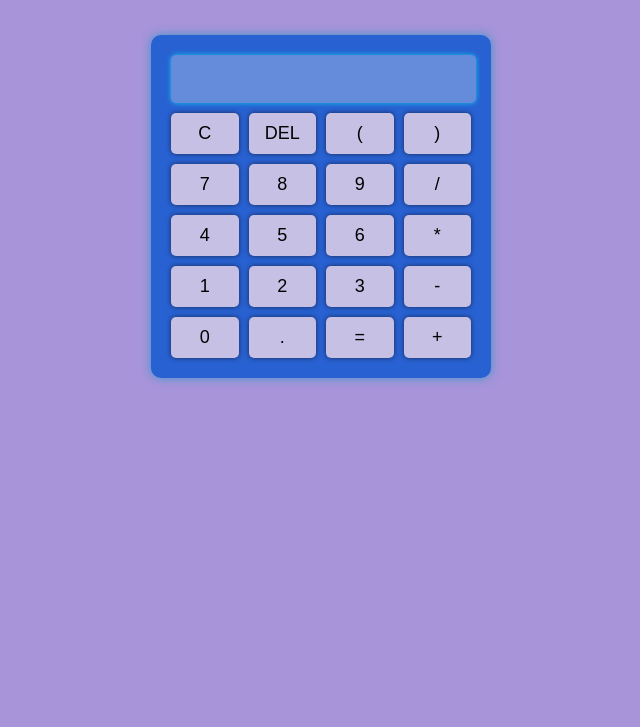
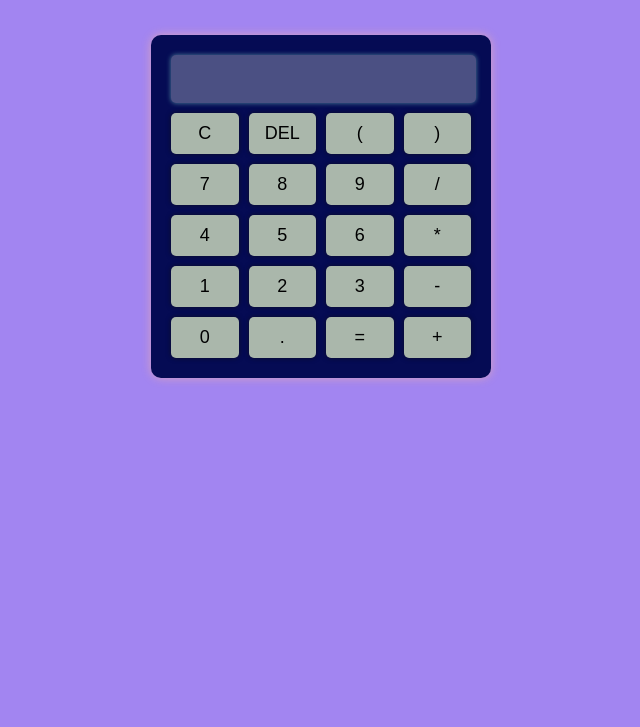
Before and after one commit to sumit-27-07/OASIS_INFOBYTE, a plain HTML site: page calculator web/calc.html in a window 1280 px wide. Shown: the part 73-800 px from the top of the page, without its empty margins (319-959 px from the left). Drawn offline with Linux system fonts and the light colour scheme.

Commit message:
new commit

```diff
--- a/calculator web/style.css
+++ b/calculator web/style.css
@@ -1,13 +1,13 @@
 body {
-    background-color: #6d4ec199;
+    background-color: #6434e999;
     font-family: Arial, sans-serif;
   }
 
   .calculator {
     margin: 50px auto;
     width: 300px;
-    background-color: #2861d2;
-    box-shadow: 0 0 10px rgba(25, 150, 200, 0.768);
+    background-color: rgb(5, 11, 84);
+    box-shadow: 0 0 10px rgba(231, 170, 173, 0.768);
     padding: 20px;
     border-radius: 10px;
   }
@@ -16,12 +16,13 @@ body {
     display: block;
     margin-bottom: 10px;
     width: 95%;
+    color: black;
     padding: 10px;
     font-size: 24px;
     text-align: right;
     border: none;
     border-radius: 5px;
-    box-shadow: 0 0 5px rgba(9, 244, 248, 0.708);
+    box-shadow: 0 0 5px rgba(107, 184, 184, 0.708);
   }
 
   .buttons {
@@ -31,7 +32,7 @@ body {
   }
 
   button {
-    background-color: #c5c0e4;
+    background-color: #aab7ab;
     color: #000000;
     border: none;
     border-radius: 5px;
@@ -42,7 +43,7 @@ body {
   }
 
   button:hover {
-    background-color: #0f9de4;
+    background-color: #2e7099;
   }
   .text-center{
     text-align: center;
```
